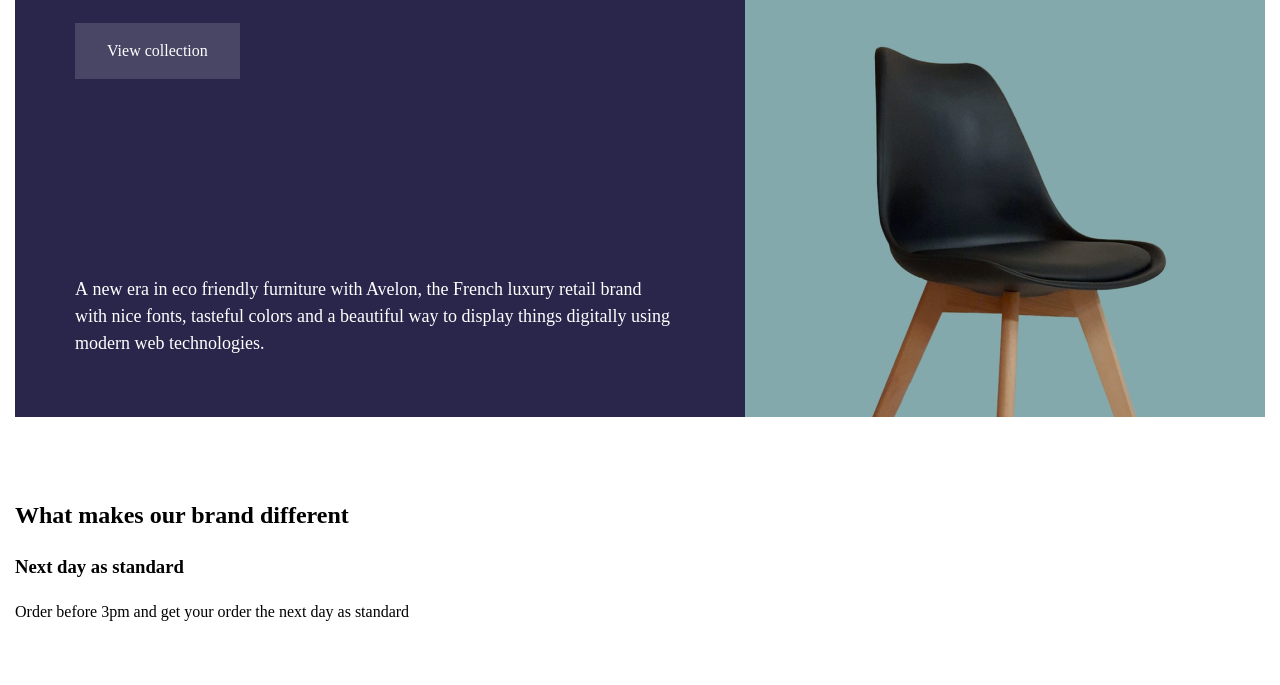
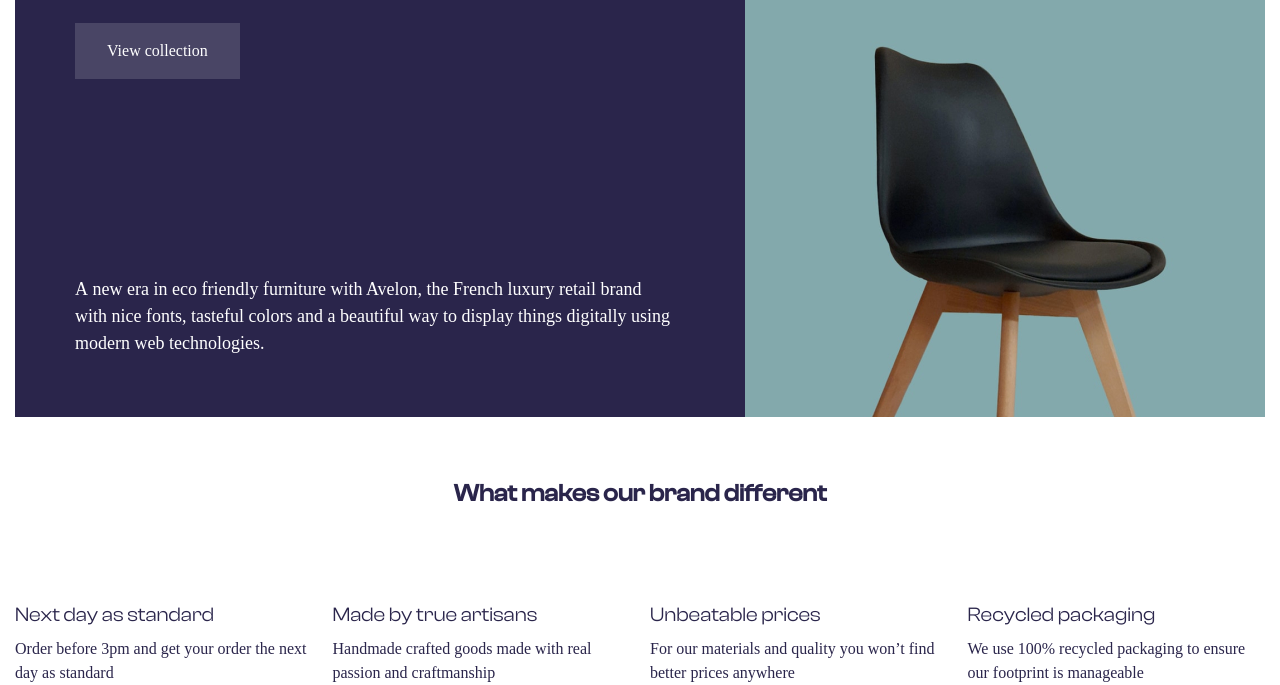
Before and after one commit to MairbekYasaev/source, a plain HTML site: page index.html in a window 1280 px wide. Shown: the part 364-1049 px from the top of the page. Before the commit the page ends 1004 px from the top, so only its background shows below. Drawn offline with Linux system fonts and the light colour scheme.

Commit message:
26.11.2024

```diff
--- /dev/null
+++ b/css/blocks/_benefits.css
@@ -0,0 +1,27 @@
+.benefitz {
+    padding-top: 60px;
+    padding-bottom: 80px;
+}
+
+.benefitz__list {
+
+}
+
+
+.benefits_item--next {
+    background-image: url("../../img/benefits-1.svg");
+    background-color: black;
+
+}
+
+.benefits_item--next {
+    background-image: url("../../img/benefits-2.svg");
+}
+
+.benefits_item--price {
+    background-image: url("../../img/benefits-3.svg");
+}
+
+.benefits_item--packaging {
+    background-image: url("../../img/benefits-4.svg");
+}
--- /dev/null
+++ b/css/blocks/_grid.css
@@ -0,0 +1,31 @@
+.grid {
+    display: grid;
+    grid-template-columns: repeat(12, 1fr);
+    column-gap: var(--gap);
+}
+.benefits__item {
+    grid-column: 3 span;
+    padding-top: 40px;
+    background-position: left top;
+    background-size: 24px 24px;
+    background-repeat: no-repeat;
+
+}
+
+.benefits__subtitle {
+    margin: 0;
+    margin-bottom: 8px;
+    font-weight: 400;
+    font-family: var(--second-family);
+    font-size: 20px;
+    line-height: 140%;
+    color: var(--dark-primary);
+}
+
+.benefits__descr {
+    margin: 0;
+    font-weight: 400;
+    font-size: 16px;
+    line-height: 150%;
+    color: var(--dark-primary);
+}
--- /dev/null
+++ b/css/blocks/_title.css
@@ -0,0 +1,23 @@
+.title {
+    margin: 0;
+    font-family: var(--second-family);
+    font-size: 32px;
+    color: var(--dark-primary);
+}
+
+.title--small {
+    font-size: 24px;
+line-height: 140%;
+}
+
+.title-large {
+    font-size: 32px;
+}
+
+.title--centered {
+    text-align: center;
+}
+
+.title--mb-large {
+    margin-bottom: 50px;
+}
--- a/css/main.css
+++ b/css/main.css
@@ -7,6 +7,9 @@
 /* blocks */
 @import url("blocks/_btn.css");
 @import url("blocks/_header.css");
+@import url("blocks/_benefitz.css");
 @import url("blocks/logo.css");
 @import url("blocks/nav.css");
+@import url("/css/blocks/_title.css");
 @import url("blocks/_hero.css");
+@import url("blocks/_grid.css");
--- a/index.html
+++ b/index.html
@@ -106,14 +106,32 @@
 
         <section class="benefits">
             <div class="container">
-                <h2 class="title title--small title--centered">
+                <h2 class="title title--small title--centered title--mb-large">
                     What makes our brand different
                 </h2>
-                <ul class="list-reset benefits-list">
+                <ul class="list-reset grid benefits-list">
                     <li class="benefits__item benefits_item--next">
                         <h3 class="benefits__subtitle">Next day as standard</h3>
                         <p class="benefits__descr">
                             Order before 3pm and get your order the next day as&nbsp;standard
+                        </p>
+                    </li>
+                    <li class="benefits__item benefits_item--made">
+                        <h3 class="benefits__subtitle">Made by true artisans</h3>
+                        <p class="benefits__descr">
+                            Handmade crafted goods made with real passion and craftmanship
+                        </p>
+                    </li>
+                    <li class="benefits__item benefits_item--price">
+                        <h3 class="benefits__subtitle">Unbeatable prices</h3>
+                        <p class="benefits__descr">
+                            For our materials and quality you won&rsquo;t find better prices anywhere
+                        </p>
+                    </li>
+                    <li class="benefits__item benefits_item--packaging">
+                        <h3 class="benefits__subtitle">Recycled packaging</h3>
+                        <p class="benefits__descr">
+                            We&nbsp;use 100% recycled packaging to&nbsp;ensure our footprint is&nbsp;manageable
                         </p>
                     </li>
                 </ul>
```
Also changed, not shown: img/benefits-1.svg (added), img/benefits-2.svg (added), img/benefits-3.svg (added), img/benefits-4.svg (added).
